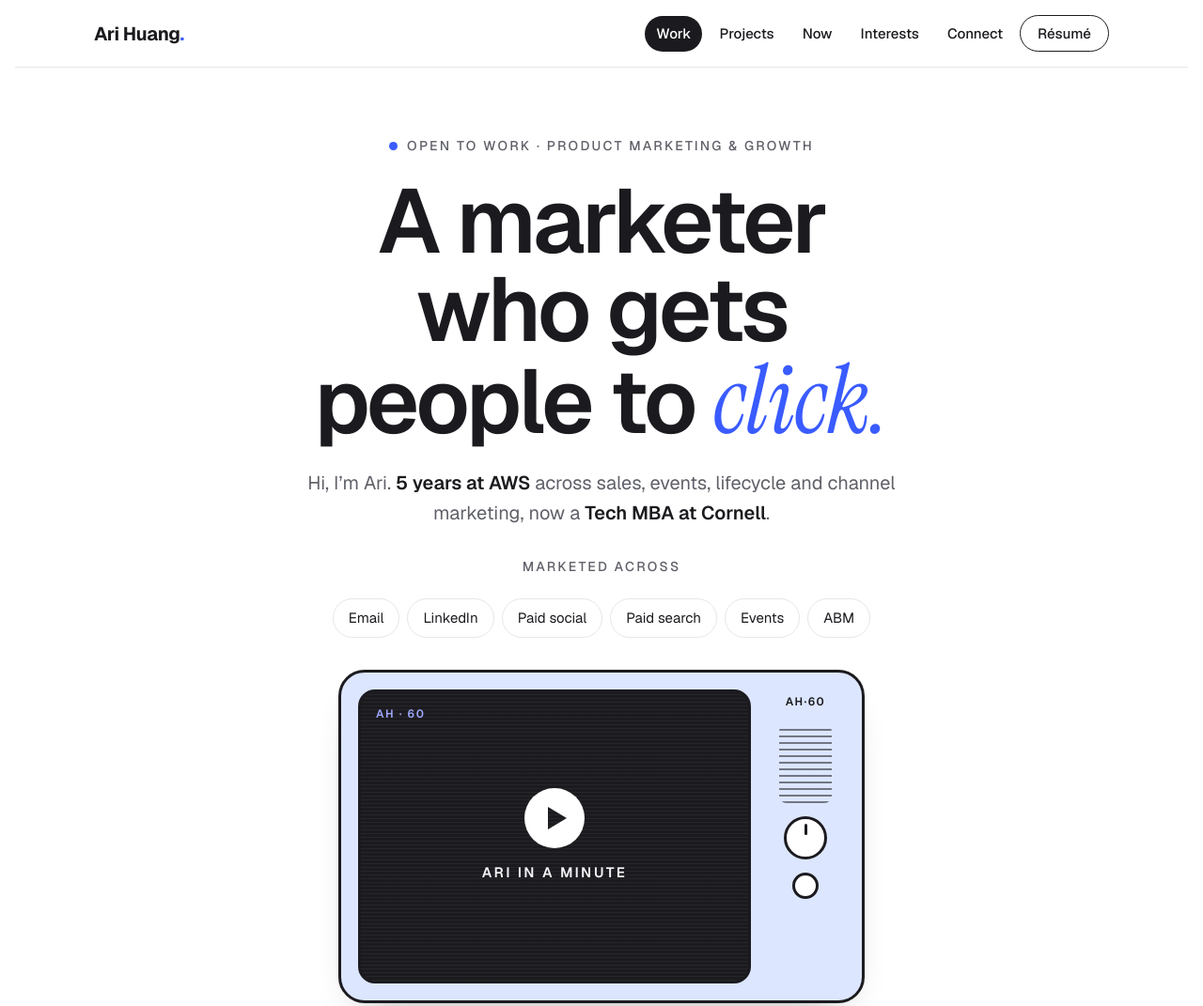
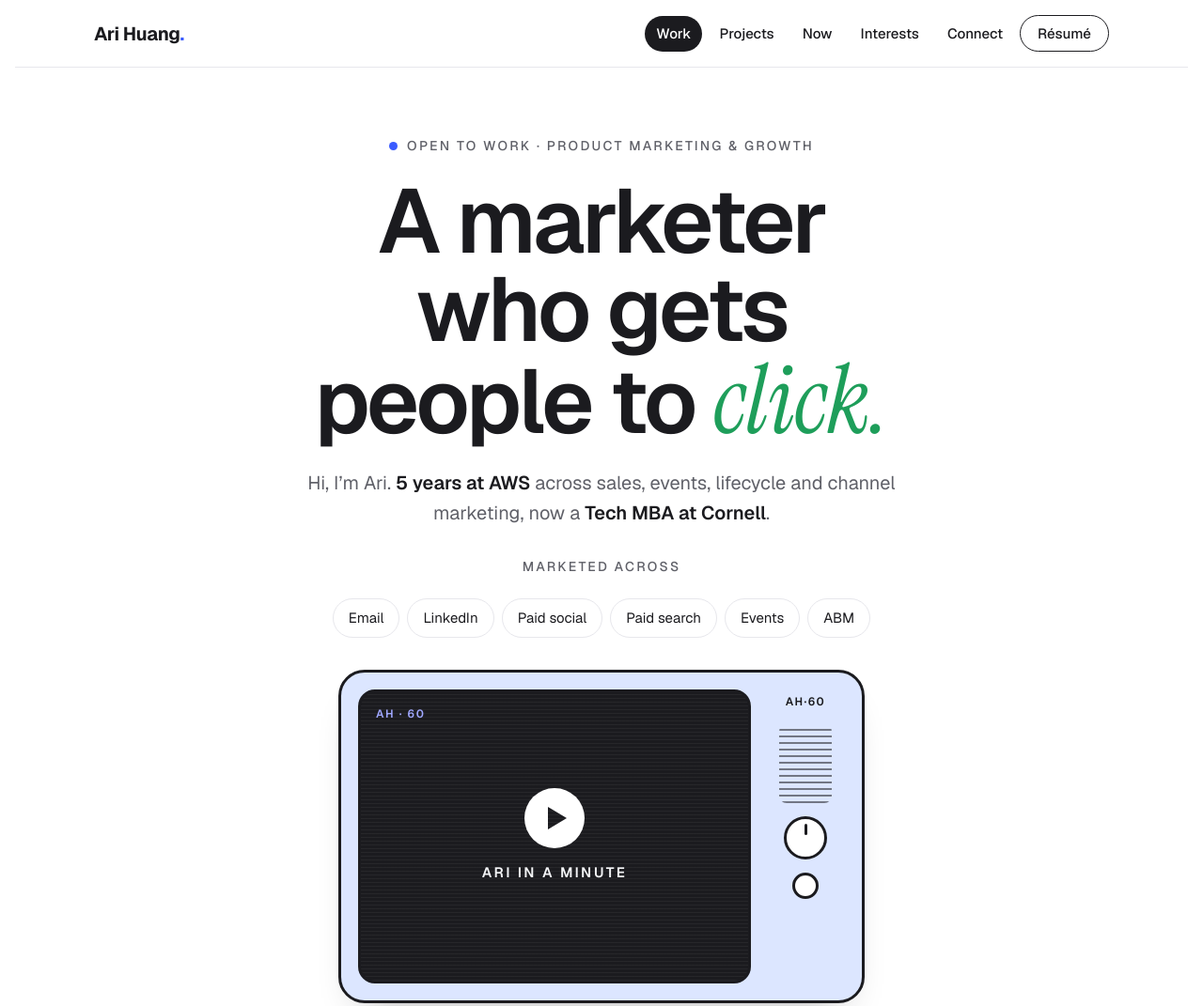
Before and after one commit to ariana-huang/portfolio, a plain HTML site: page index.html in a window 1280 px wide. Shown: the top 1071 px of the page at 94% size. Drawn offline with nearby package versions, Linux system fonts and the light colour scheme.

Commit message:
Make 'click' green in the intro headline
Co-Authored-By: Claude Opus 5.5 <noreply@anthropic.com>
Claude-Session: https://claude.ai/code/session_01BPfLfjN3oBzfwkZ89WhfR5

```diff
--- a/index.html
+++ b/index.html
@@ -362,7 +362,7 @@ function workView(){
   return `<div class="view">
   <header class="intro">
     <span class="eyebrow"><i></i>Open to work · Product marketing &amp; growth</span>
-    <h1>A marketer who gets people to <span class="hi">click.</span></h1>
+    <h1>A marketer who gets people to <span class="hi" style="color:#1E9E5A">click.</span></h1>
     <p class="lede">Hi, I’m Ari. <b>5 years at AWS</b> across sales, events, lifecycle and channel marketing, now a <b>Tech MBA at Cornell</b>.</p>
     <span class="eyebrow plain">Marketed across</span>
     <div class="chips center">${["Email","LinkedIn","Paid social","Paid search","Events","ABM"].map(c=>`<span class="chip">${c}</span>`).join("")}</div>
```
